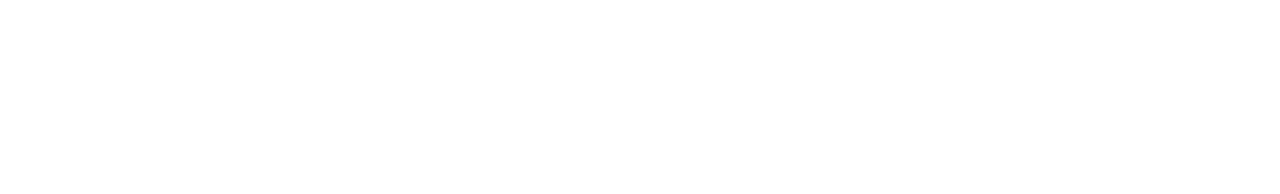
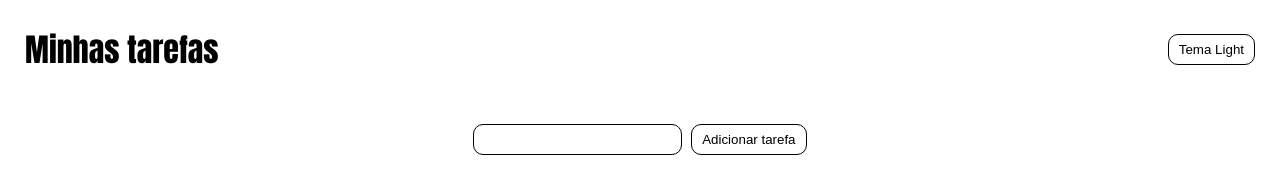
Before and after one commit to EduardoFerreiraa/lista-tarefas, a website: page src/pages/index.html in a window 1280 px wide. Drawn offline with Linux system fonts and the light colour scheme.

```diff
--- /dev/null
+++ b/package.json
@@ -0,0 +1,5 @@
+{
+  "devDependencies": {
+    "prettier": "^3.8.3"
+  }
+}
--- a/src/pages/index.html
+++ b/src/pages/index.html
@@ -4,8 +4,18 @@
     <meta charset="UTF-8">
     <meta name="viewport" content="width=device-width, initial-scale=1.0">
     <title>Lista de tarefas</title>
+    <link rel="stylesheet" href="../styles/style.css">
 </head>
 <body>
+    <div class="container">
+        <div class="change-theme">
+            <h1>Minhas tarefas</h1>
+            <button class="themes" id="theme">Tema Light</button>
+        </div>
+        <input type="text" name="terefa" id="task">
+        <button id="button">Adicionar tarefa</button>
+    </div>
 
+    <script src="../scripts/script.js"></script>
 </body>
 </html>
--- /dev/null
+++ b/src/scripts/script.js
@@ -0,0 +1 @@
+const botao = document.getElementById("botao");
--- /dev/null
+++ b/src/styles/style.css
@@ -0,0 +1,35 @@
+* {
+    margin: 0;
+    padding: 0;
+    box-sizing: border-box;
+}
+
+body {
+    font-family:  Impact, Haettenschweiler, 'Arial Narrow Bold', sans-serif;
+}
+
+.container {
+    text-align: center;
+    padding: 25px;
+}
+
+.change-theme {
+    display: flex;
+    justify-content: space-between;
+    align-items: center;
+}
+
+input {
+    padding: 7px 15px;
+    margin: 50px 5px 0 0;
+    border: 1px solid black;
+    background-color: rgb(255, 255, 255);
+    border-radius: 10px;
+}
+
+button {
+    background-color: rgba(0, 0, 0, 0);
+    border: 1px solid black;
+    border-radius: 10px;
+    padding: 7px 10px;
+}
```
Also changed, not shown: 3 other files.
